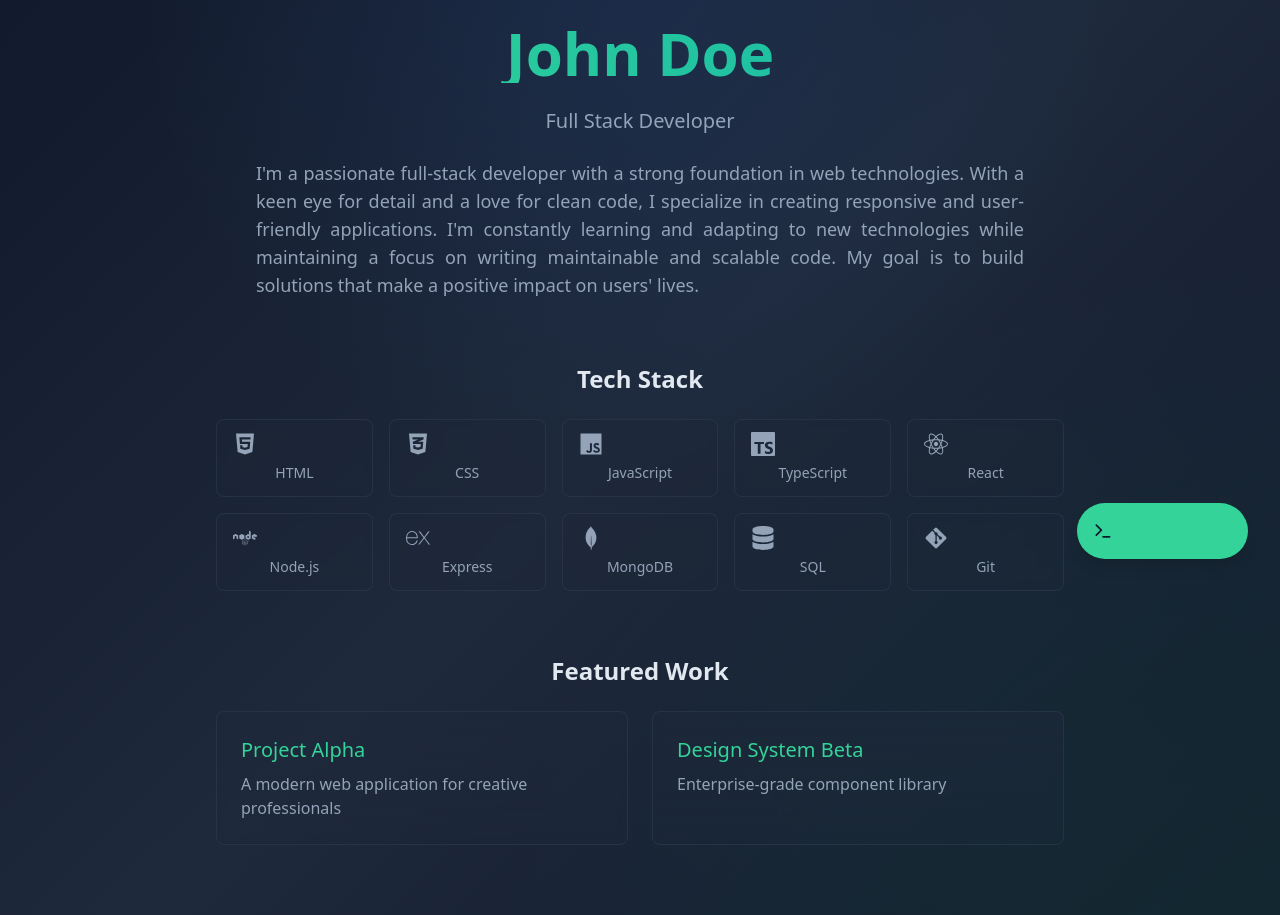
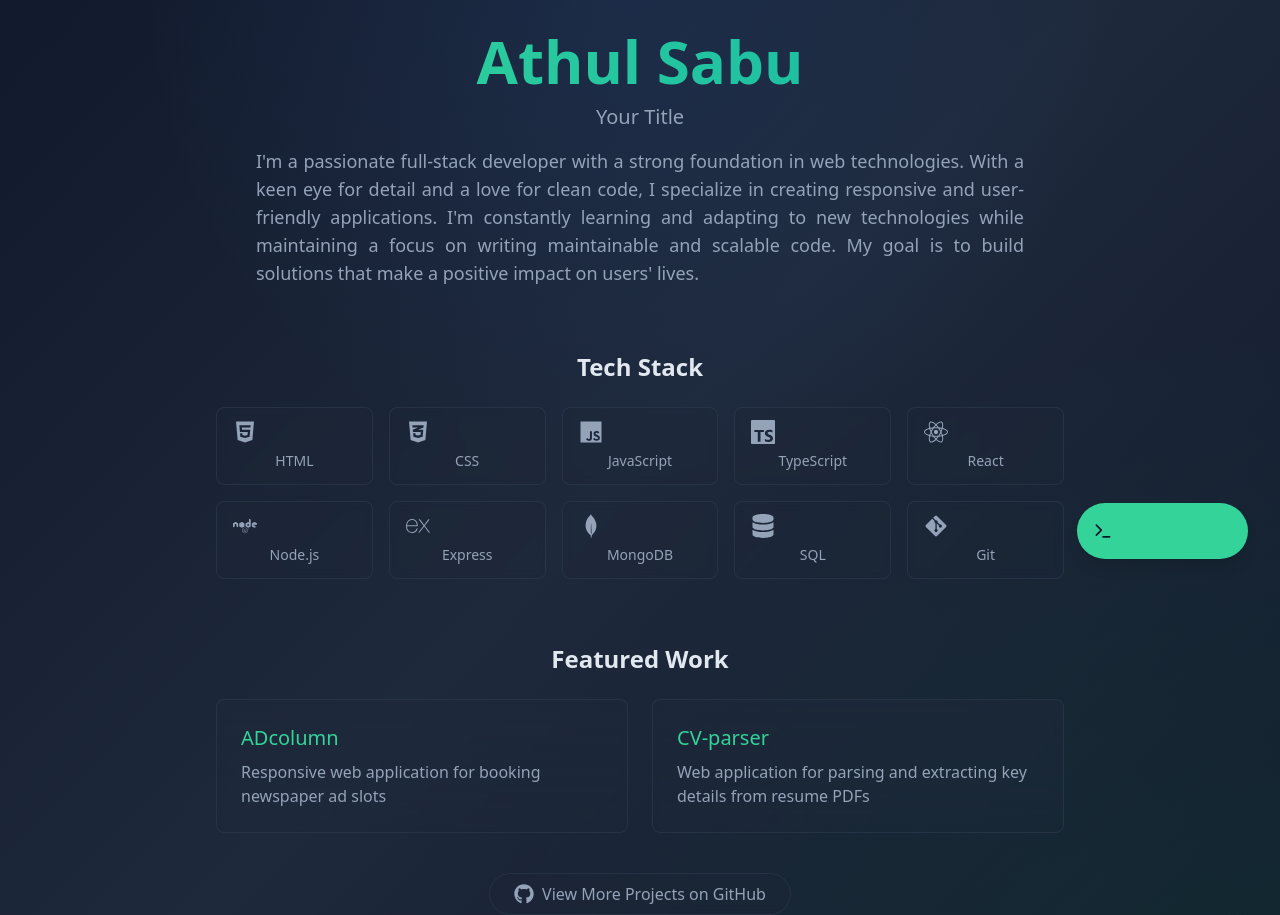
Before and after one commit to AthulSabu2002/portfolio-react, a React (Vite) app: page / in a window 1280 px wide. Shown: the part 209-1124 px from the top of the page. Built offline with nearby package versions, Linux system fonts and the light colour scheme.

Commit message:
added github-link

```diff
--- a/src/config/portfolioContent.js
+++ b/src/config/portfolioContent.js
@@ -1,7 +1,7 @@
 const portfolioContent = {
   hero: {
-    name: "John Doe",
-    title: "Full Stack Developer",
+    name: "Athul Sabu",
+    title: "",
     description: "I'm a passionate full-stack developer with a strong foundation in web technologies. With a keen eye for detail and a love for clean code, I specialize in creating responsive and user-friendly applications. I'm constantly learning and adapting to new technologies while maintaining a focus on writing maintainable and scalable code. My goal is to build solutions that make a positive impact on users' lives.",
     profileImage: "/src/assets/profile-pic.png"
   },
@@ -21,24 +21,25 @@ const portfolioContent = {
 
   projects: [
     {
-      name: 'Project Alpha',
-      title: 'Project Alpha',
-      tech: 'React, Node.js, MongoDB',
-      desc: 'A modern web application for creative professionals',
-      description: 'A modern web application for creative professionals'
+        name: 'ADcolumn',
+        title: 'ADcolumn',
+        tech: 'HTML, CSS, JavaScript, Node.js',
+        desc: 'Responsive web application for booking newspaper ad slots',
+        description: 'Created a responsive web application for booking newspaper ad slots using HTML, CSS, JavaScript, and Node.js. The web application allows users to select dates and ad spaces with real-time availability updates and integrates Stripe for secure payments. The design ensures a seamless experience across all devices.'
     },
     {
-      name: 'Design System Beta',
-      title: 'Design System Beta',
-      tech: 'React, TypeScript, Storybook',
-      desc: 'Enterprise-grade component library',
-      description: 'Enterprise-grade component library'
+        name: 'CV-parser',
+        title: 'CV-parser',
+        tech: 'Node.js, Express.js, EJS, pdf-parse',
+        desc: 'Web application for parsing and extracting key details from resume PDFs',
+        description: 'Developed a Node.js web application to parse and extract key details from resume PDFs. Utilized Express.js, EJS, pdf-parse, compromise, and express-fileupload. The web application extracts and displays personal details such as name, email, qualifications, and more, showcasing skills in server-side JavaScript, file handling, and text processing.'
     }
   ],
 
+
   social: {
-    github: 'https://github.com',
-    linkedin: 'https://linkedin.com'
+    github: 'https://github.com/AthulSabu2002',
+    linkedin: 'https://www.linkedin.com/in/athul-sabu-417a5327b/'
   },
 
   terminal: {
--- a/src/pages/MainPortfolio.jsx
+++ b/src/pages/MainPortfolio.jsx
@@ -55,7 +55,7 @@ const MainPortfolio = () => {
       <div className="max-w-4xl mx-auto px-4 sm:px-6 py-8 sm:py-12 relative">
         <div className="space-y-12 sm:space-y-16">
           {/* Hero Section */}
-          <section className="text-center space-y-6">
+          <section className="text-center space-y-8">
             <div className="relative mx-auto w-32 h-32 sm:w-40 sm:h-40 mb-6 overflow-hidden rounded-full group">
               <img
                 src={portfolioContent?.hero?.profileImage}
@@ -67,13 +67,15 @@ const MainPortfolio = () => {
               />
               <div className="absolute inset-0 rounded-full ring-2 ring-slate-400/50 group-hover:ring-emerald-400/50 transition-colors duration-700"></div>
             </div>
-            <h1 className="text-4xl sm:text-6xl font-bold bg-gradient-to-r from-emerald-400 to-teal-500 bg-clip-text text-transparent">
-              {portfolioContent?.hero?.name || 'Your Name'}
-            </h1>
-            <p className="text-lg sm:text-xl text-slate-400">{portfolioContent?.hero?.title || 'Your Title'}</p>
-            <p className="text-base sm:text-lg text-slate-400 max-w-3xl mx-auto leading-relaxed text-justify">
-              {portfolioContent?.hero?.description}
-            </p>
+            <div>
+              <h1 className="text-4xl sm:text-6xl font-bold bg-gradient-to-r from-emerald-400 to-teal-500 bg-clip-text text-transparent mb-3">
+                {portfolioContent?.hero?.name || 'Your Name'}
+              </h1>
+              <p className="text-lg sm:text-xl text-slate-400 mb-4">{portfolioContent?.hero?.title || 'Your Title'}</p>
+              <p className="text-base sm:text-lg text-slate-400 max-w-3xl mx-auto leading-relaxed text-justify">
+                {portfolioContent?.hero?.description}
+              </p>
+            </div>
           </section>
 
           {/* Updated Skills Grid */}
@@ -101,6 +103,17 @@ const MainPortfolio = () => {
                   <p className="text-slate-400 group-hover:text-slate-300 transition-colors">{project.desc}</p>
                 </div>
               ))}
+            </div>
+            <div className="text-center pt-4">
+              <a
+                href={portfolioContent.social.github}
+                target="_blank"
+                rel="noopener noreferrer"
+                className="inline-flex items-center gap-2 px-6 py-2 bg-slate-800/30 backdrop-blur-sm rounded-full text-slate-400 border border-slate-700/50 hover:border-emerald-400/50 hover:text-slate-200 transition-all duration-300 hover:scale-105"
+              >
+                <FaGithub className="w-5 h-5 group-hover:text-emerald-400 transition-colors" />
+                <span>View More Projects on GitHub</span>
+              </a>
             </div>
           </section>
 
--- a/src/pages/Profile.jsx
+++ b/src/pages/Profile.jsx
@@ -30,7 +30,7 @@ const TerminalPortfolio = () => {
       description: 'Learn about me',
       action: () => ({
         type: 'system',
-        content: `Name: ${portfolioContent.hero.name}\nRole: ${portfolioContent.hero.title}\n\nI am a passionate developer focused on creating elegant solutions to complex problems.`
+        content: `Name: ${portfolioContent.hero.name}\nRole: ${portfolioContent.hero.title}\n\n${portfolioContent.hero.description}`
       })
     },
     skills: {
```
